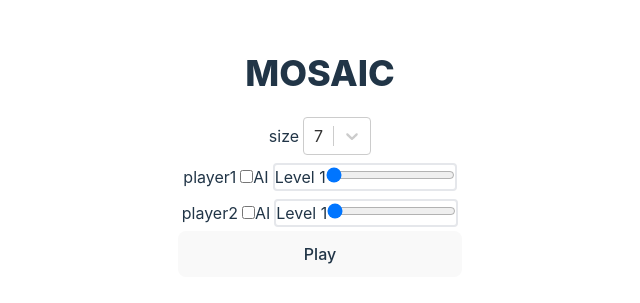
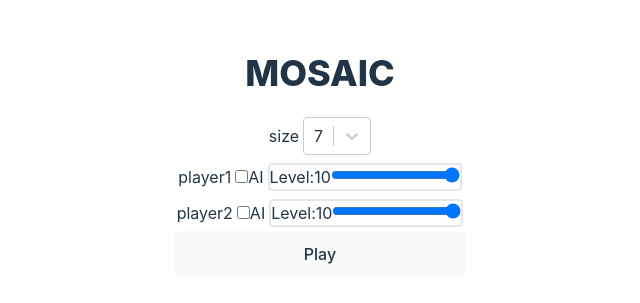
Before and after one commit to r6820/MOSAIC, a React (Vite) app: page /play in a window 1280 px wide. Shown: the part 245-548 px from the top of the page, without its empty margins (320-960 px from the left). Built offline with nearby package versions, Linux system fonts and the light colour scheme.

Commit message:
change max level

```diff
--- a/src/components/Apps/Play.tsx
+++ b/src/components/Apps/Play.tsx
@@ -2,14 +2,14 @@ import { useNavigate } from 'react-router-dom'
 import { Button} from '@/components'
 import Select from "react-select";
 import { useState } from 'react';
-import { PV_EVAL_BASIS, player } from '@/phaser';
+import { PV_EVAL_BASIS, PV_MAX_LEVEL, player } from '@/phaser';
 
 
 export const Play = () => {
     const navigate = useNavigate();
     const [size, setSize] = useState(7);
     const [isAI, setIsAI] = useState([false, false]);
-    const [level, setLevel] = useState([1, 1]);
+    const [level, setLevel] = useState([10, 10]);
     const selectOption = {
         id: 'size', label: 'size', options: [
             { value: 5, label: '5' },
@@ -41,8 +41,8 @@ export const Play = () => {
                         }} />
                         AI
                     </label>
-                    <label className='border-2 rounded'>Level {level[index]}
-                        <input id={`${value.id}Level`} type='range' name={`${value.id}Level`} min='1' max='5' step='1' value={level[index]} onChange={(e) => {
+                    <label className='border-2 rounded'>Level:{('  '+level[index]).slice(-2)}
+                        <input id={`${value.id}Level`} type='range' name={`${value.id}Level`} min='1' max={PV_MAX_LEVEL} step='1' value={level[index]} onChange={(e) => {
                             e ? setLevel(level.map((v, i) => (i == index ? parseInt(e.target.value) : v))) : null;
                         }} />
                     </label>
--- a/src/phaser/common/AI/mcts.ts
+++ b/src/phaser/common/AI/mcts.ts
@@ -4,6 +4,7 @@ import { argmax, sum } from '@/common';
 import * as tf from '@tensorflow/tfjs';
 
 export const PV_EVAL_BASIS = 50;
+export const PV_MAX_LEVEL = 10
 
 function convertToTensor(board: Board<number>): Tensor {
     const players = [playerId.first, playerId.second]
--- a/src/phaser/common/MosaicGame.ts
+++ b/src/phaser/common/MosaicGame.ts
@@ -258,7 +258,7 @@ export class MosaicGame {
 
         this.movesNum -= 1;
         this.player = this.movesNum % 2 == 0 ? playerId.first : playerId.second;
-        if (this.players[this.movesNum % 2 == 0 ? 0 : 1] == 'human') {
+        if (this.players[this.movesNum % 2 == 0 ? 0 : 1] == 'human' || this.movesNum==0) {
             this.board = this.gameRecord.get(this.movesNum);
             this.scene.allRerender();
             this.turn();
@@ -273,7 +273,7 @@ export class MosaicGame {
 
         this.movesNum += 1;
         this.player = this.movesNum % 2 == 0 ? playerId.first : playerId.second;
-        if (this.players[this.movesNum % 2 == 0 ? 0 : 1] == 'human') {
+        if (this.players[this.movesNum % 2 == 0 ? 0 : 1] == 'human' || this.movesNum == this.gameRecord.length - 1) {
             this.board = this.gameRecord.get(this.movesNum);
             this.scene.allRerender();
             this.turn();
```
